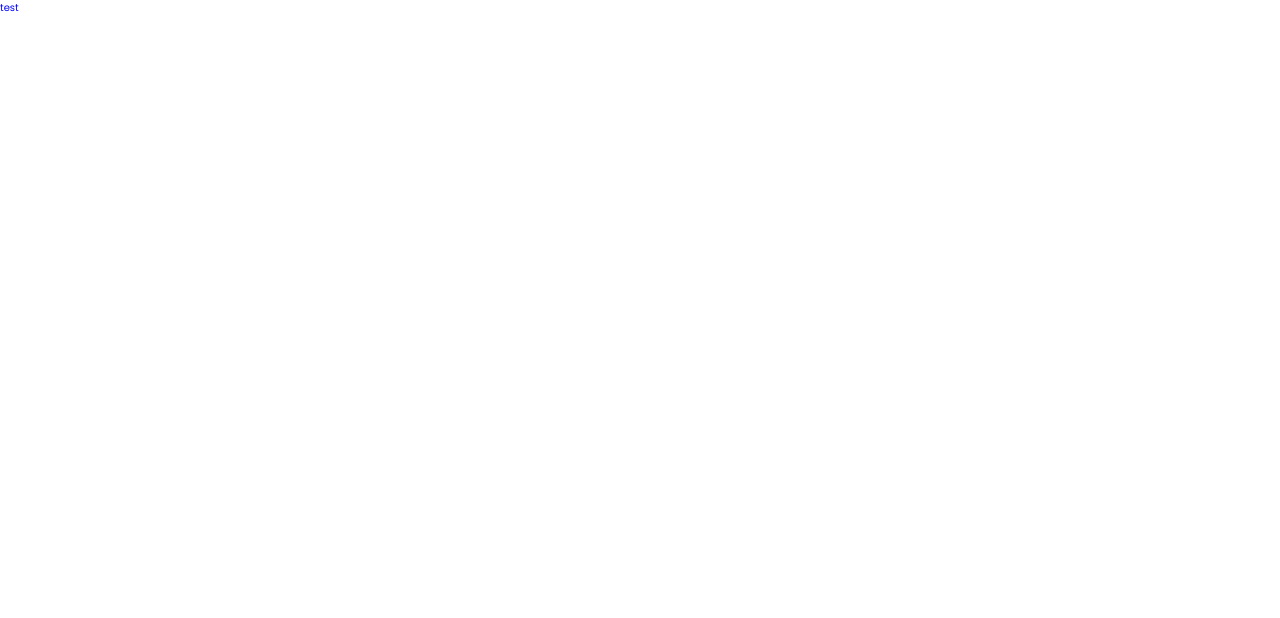
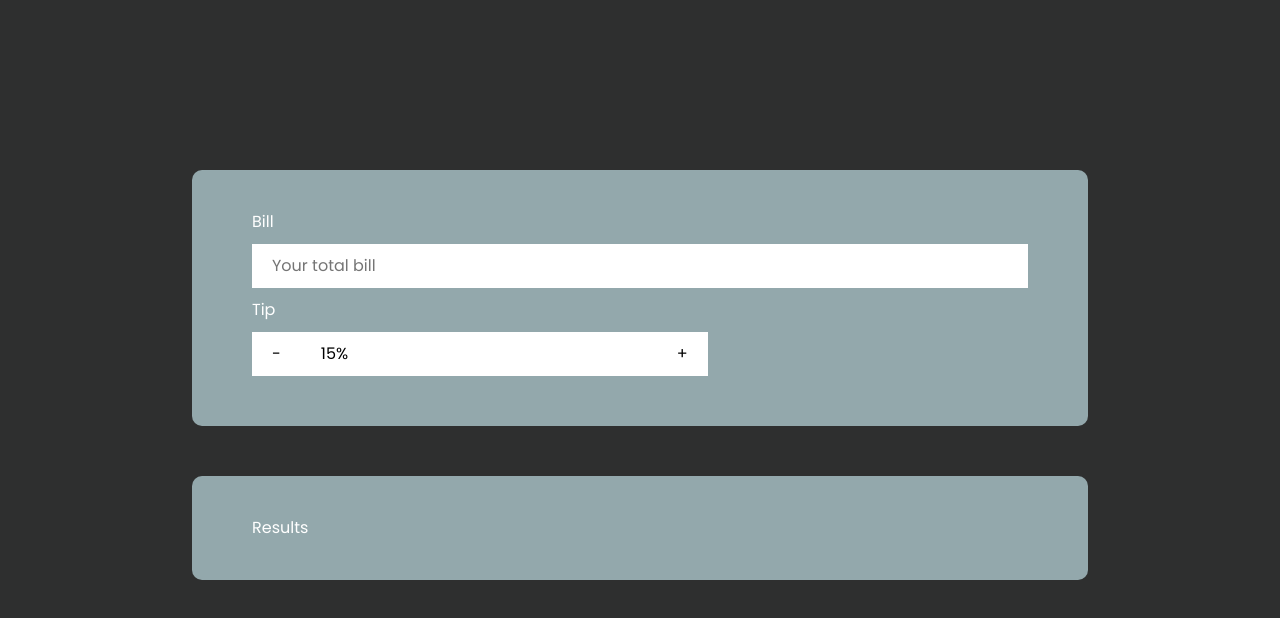
Before and after one commit to JaennPB/tip-app-simple, a React (Create React App) app: page / in a window 1280 px wide. Shown: the top 618 px of the page. Built offline with nearby package versions, Linux system fonts and the light colour scheme.

Commit message:
added css

```diff
--- a/src/App.js
+++ b/src/App.js
@@ -1,11 +1,29 @@
 import styled from 'styled-components';
 
-const Test = styled.p`
-  color: ${(props) => props.theme.colors.primary};
+import Card from './components/Card';
+import InputSection from './containers/InputSection/InputSection';
+
+const MainSection = styled.main`
+  display: flex;
+  flex-direction: column;
+  justify-content: center;
+  align-items: center;
+
+  height: 100vh;
+  background-color: ${(props) => props.theme.colors.background};
+
+  font-size: 1.6rem;
 `;
 
 const App = () => {
-  return <Test>test</Test>;
+  return (
+    <MainSection>
+      <Card>
+        <InputSection />
+      </Card>
+      <Card>Results</Card>
+    </MainSection>
+  );
 };
 
 export default App;
--- /dev/null
+++ b/src/components/Card.js
@@ -0,0 +1,17 @@
+import styled from 'styled-components';
+
+const StyledCard = styled.section`
+  background-color: ${(props) => props.theme.colors.card};
+  color: ${(props) => props.theme.colors.font};
+  height: fit-content;
+  width: 70%;
+  margin-bottom: 5rem;
+  border-radius: 1rem;
+  padding: 4rem 6rem;
+`;
+
+const Card = (props) => {
+  return <StyledCard>{props.children}</StyledCard>;
+};
+
+export default Card;
--- /dev/null
+++ b/src/components/Inputs.js
@@ -0,0 +1,43 @@
+import styled from 'styled-components';
+
+import ModifyButton from './ModifyButton';
+
+const StyledLabel = styled.label`
+  display: block;
+  margin-bottom: 1rem;
+`;
+
+const StyledInput = styled.input`
+  padding: 1rem 2rem;
+  width: auto;
+  outline: none;
+  border: none;
+  margin-bottom: 1rem;
+`;
+
+const StyledBillInput = styled(StyledInput)`
+  width: 100%;
+`;
+
+const Inputs = (props) => {
+  return (
+    <>
+      <div>
+        <StyledLabel htmlFor="bill">Bill</StyledLabel>
+        <StyledBillInput
+          type="number"
+          placeholder="Your total bill"
+          id="bill"
+        />
+      </div>
+      <div>
+        <StyledLabel htmlFor="tip">Tip</StyledLabel>
+        <ModifyButton>-</ModifyButton>
+        <StyledInput type="text" id="tip" defaultValue="15%" />
+        <ModifyButton>+</ModifyButton>
+      </div>
+    </>
+  );
+};
+
+export default Inputs;
--- /dev/null
+++ b/src/components/ModifyButton.js
@@ -0,0 +1,13 @@
+import styled from 'styled-components';
+
+const StyledButton = styled.button`
+  padding: 1rem 2rem;
+  background-color: ${(props) => props.theme.colors.font};
+  border: none;
+`;
+
+const ModifyButton = (props) => {
+  return <StyledButton>{props.children}</StyledButton>;
+};
+
+export default ModifyButton;
--- /dev/null
+++ b/src/containers/InputSection/InputSection.js
@@ -0,0 +1,19 @@
+import styled from 'styled-components';
+
+import Inputs from '../../components/Inputs';
+
+const StyledInputSection = styled.div`
+  display: flex;
+  justify-content: center;
+  flex-direction: column;
+`;
+
+const InputSection = (props) => {
+  return (
+    <StyledInputSection>
+      <Inputs />
+    </StyledInputSection>
+  );
+};
+
+export default InputSection;
--- a/src/theme/Theme.js
+++ b/src/theme/Theme.js
@@ -1,6 +1,15 @@
 const theme = {
   colors: {
-    primary: 'blue',
+    background: '#2E2F2F',
+    font: '#FFFFFF',
+    card: '#93A8AC',
+    buttonPrimary: '#9BC53D',
+    buttonSecondary: '#D77A61',
+  },
+  margins: {
+    small: '3rem',
+    medium: '5rem',
+    large: '7rem',
   },
 };
 
```
Also changed, not shown: src/containers/OutputSection/OutputSection.js (added), steps.txt (added).
